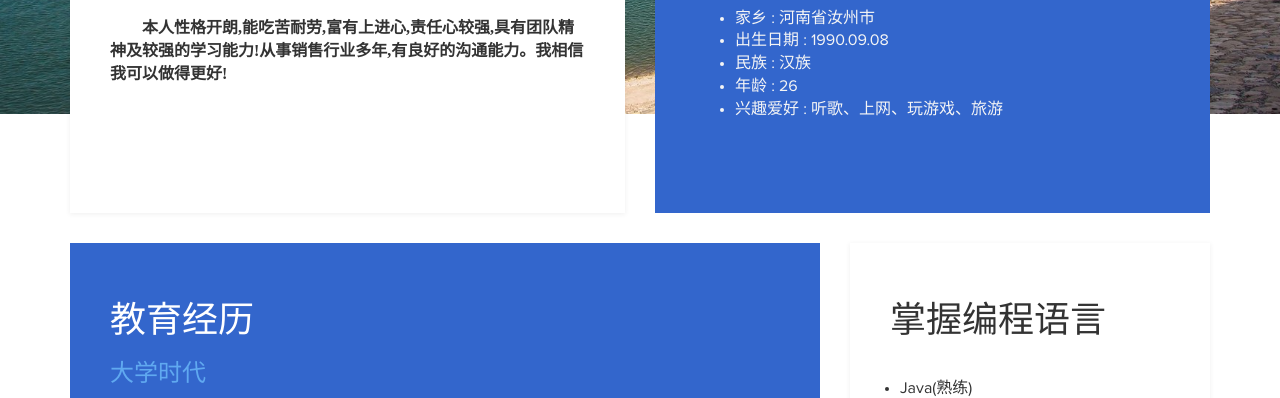
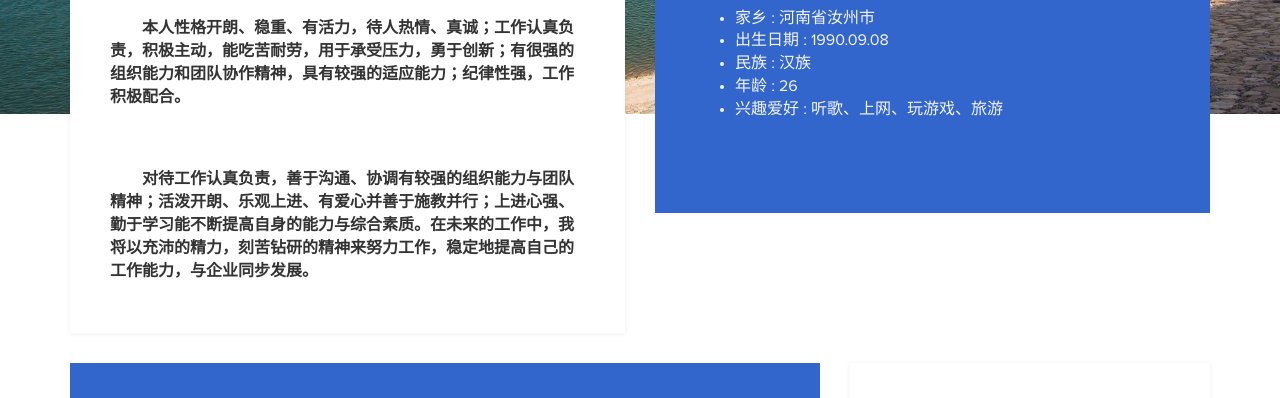
Before and after one commit to leige6/leige6.github.io, a plain HTML site: page index.html in a window 1280 px wide. Shown: the part 686-1084 px from the top of the page. Drawn offline with Linux system fonts and the light colour scheme.

```diff
--- a/index.html
+++ b/index.html
@@ -43,7 +43,8 @@
 		<div class="col-md-6 col-sm-12">
 			<div class="about">
 				<h3 class="accent">自我描述</h3>
-			<p>本人性格开朗,能吃苦耐劳,富有上进心,责任心较强,具有团队精神及较强的学习能力!从事销售行业多年,有良好的沟通能力。我相信我可以做得更好!</p>
+			<p>本人性格开朗、稳重、有活力，待人热情、真诚；工作认真负责，积极主动，能吃苦耐劳，用于承受压力，勇于创新；有很强的组织能力和团队协作精神，具有较强的适应能力；纪律性强，工作积极配合。</p>
+			<p>对待工作认真负责，善于沟通、协调有较强的组织能力与团队精神；活泼开朗、乐观上进、有爱心并善于施教并行；上进心强、勤于学习能不断提高自身的能力与综合素质。在未来的工作中，我将以充沛的精力，刻苦钻研的精神来努力工作，稳定地提高自己的工作能力，与企业同步发展。</p>
 			</div>
 		</div>
 		<div class="col-md-6 col-sm-12">
```
